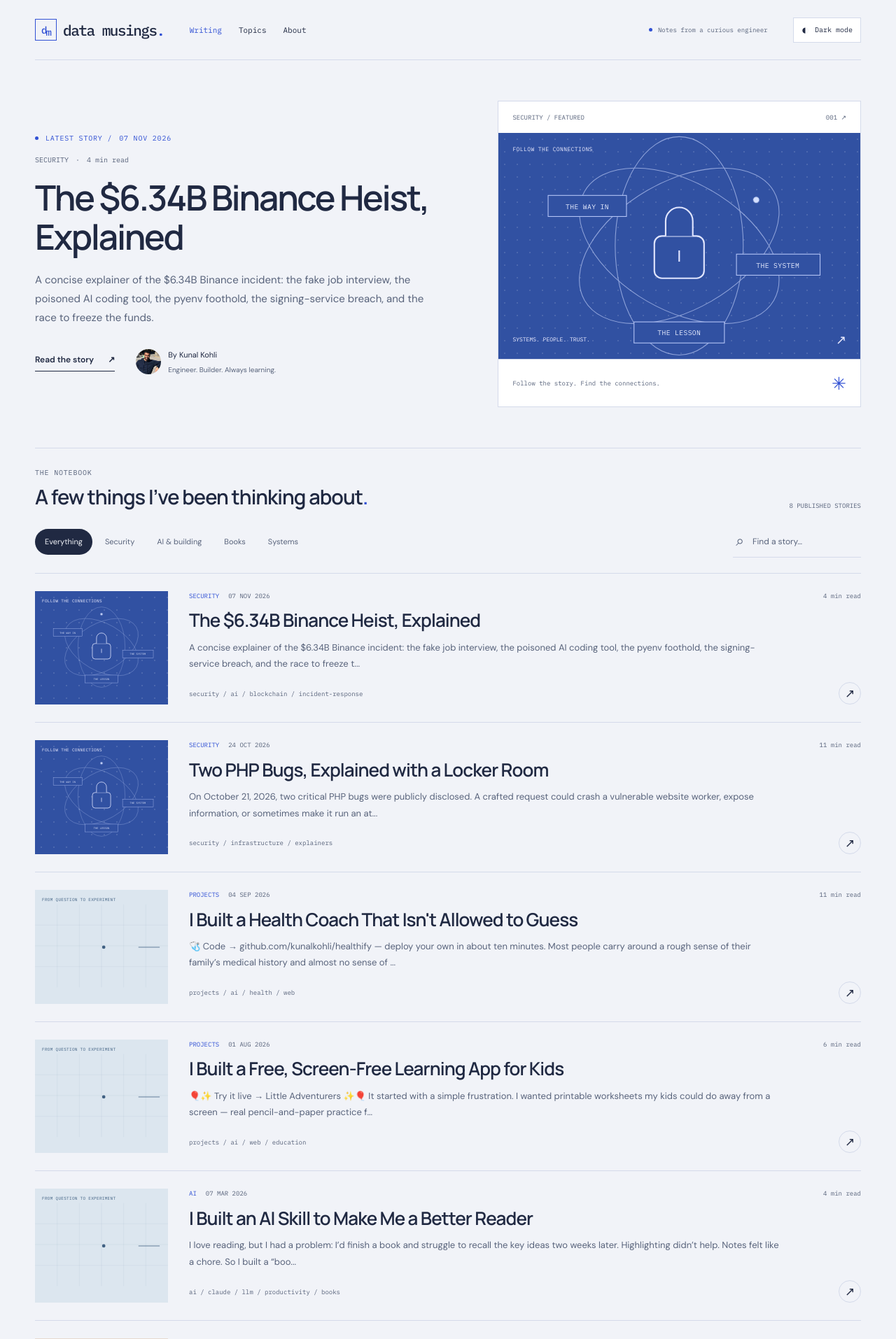
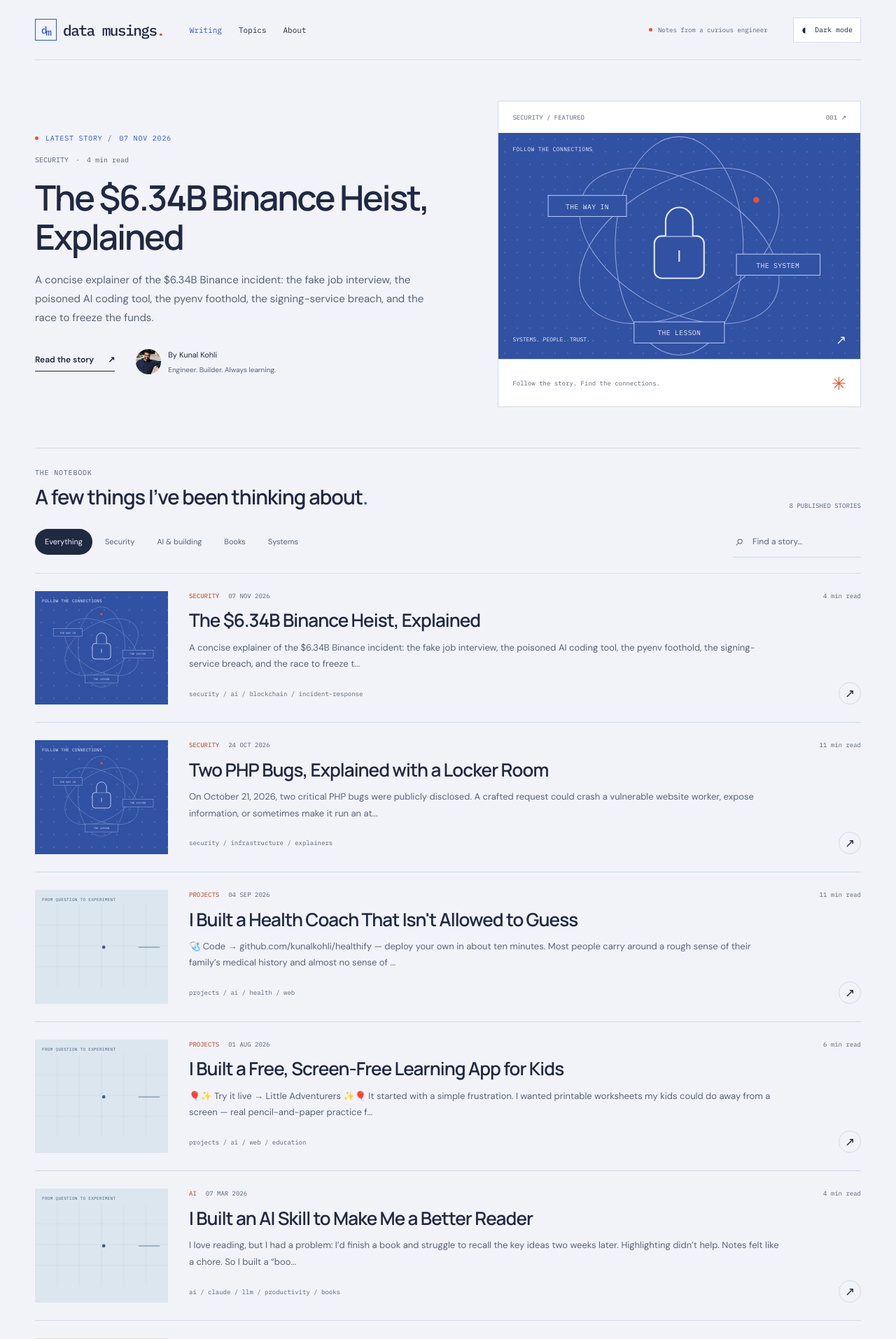
Before and after one commit to kunalkohli/kunalkohli.github.io, a Jekyll site: the page built from index.html, in a window 1280 px wide. Shown: the top 1914 px of the page at 70% size. Built offline with Jekyll 4.4.1, drawn with Linux system fonts in a browser that asks for light colours.

Commit message:
Add grapefruit accent for signature marks and highlights

```diff
--- a/css/site.css
+++ b/css/site.css
@@ -7,6 +7,8 @@
   --muted: #58637b;
   --line: #d4daea;
   --accent: #3151d4;
+  --citrus: #e9532f;
+  --citrus-ink: #b03d1e;
   --soft: #e2e8ff;
   --body: "DM Sans", system-ui, sans-serif;
   --heading: "Manrope", system-ui, sans-serif;
@@ -20,6 +22,8 @@
   --muted: #aebad7;
   --line: #364260;
   --accent: #a4b7ff;
+  --citrus: #ff9273;
+  --citrus-ink: #ffa98d;
   --soft: #2b3658;
 }
 * { box-sizing: border-box; }
@@ -40,14 +44,14 @@ button:focus-visible, a:focus-visible, input:focus-visible, summary:focus-visibl
 .site-header { background: var(--bg); }
 .site-nav { min-height: 86px; display: flex; align-items: center; gap: 36px; border-bottom: 1px solid var(--line); }
 .wordmark { display: inline-flex; align-items: center; gap: 9px; font: 500 21px var(--mono); letter-spacing: -.07em; white-space: nowrap; }
-.wordmark-period { color: var(--accent); }
+.wordmark-period { color: var(--citrus); }
 .brand-mark { height: 31px; width: 31px; border: 1px solid var(--accent); color: var(--accent); display: inline-flex; align-items: center; justify-content: center; font-size: 14px; letter-spacing: -.14em; }
 .brand-mark > span { position: relative; top: 3px; }
 .nav-links { display: flex; align-items: center; gap: 24px; font: 11px var(--mono); }
 .nav-links a { padding-block: 10px; }
 .nav-links a:hover, .nav-links a[aria-current="page"] { color: var(--accent); }
 .nav-note { margin-left: auto; display: flex; gap: 8px; align-items: center; font: 9px var(--mono); color: var(--muted); }
-.nav-note > span, .status-dot { width: 5px; height: 5px; border-radius: 50%; background: var(--accent); flex-shrink: 0; }
+.nav-note > span, .status-dot { width: 5px; height: 5px; border-radius: 50%; background: var(--citrus); flex-shrink: 0; }
 .theme-toggle { display: inline-flex; align-items: center; justify-content: center; gap: 8px; padding: 7px 11px; font: 10px var(--mono); border: 1px solid var(--line); background: var(--surface); min-height: 36px; white-space: nowrap; }
 [data-theme-icon] { font: 19px/1 var(--body); }
 .eyebrow { font: 10px/1.7 var(--mono); color: var(--muted); letter-spacing: .08em; margin: 0 0 16px; text-transform: uppercase; }
@@ -67,7 +71,7 @@ button:focus-visible, a:focus-visible, input:focus-visible, summary:focus-visibl
 .latest-visual { display: block; border: 1px solid var(--line); background: var(--soft); min-width: 0; transition: border-color .2s; }
 .latest-visual:hover { border-color: var(--accent); }
 .visual-caption, .visual-foot { display: flex; align-items: center; justify-content: space-between; gap: 12px; padding: 17px 20px; background: var(--surface); font: 9px var(--mono); color: var(--muted); }
-.visual-foot { border-top: 1px solid var(--line); }.visual-foot > span:last-child { font-size: 25px; color: var(--accent); }
+.visual-foot { border-top: 1px solid var(--line); }.visual-foot > span:last-child { font-size: 25px; color: var(--citrus); }
 .post-art { position: relative; min-height: 160px; height: 100%; color: #ececff; overflow: hidden; background-size: 18px 18px; }
 .post-art svg { display: block; width: 100%; height: 100%; max-height: 400px; }
 .art-tag { position: absolute; top: 18px; left: 20px; z-index: 1; font: 8px var(--mono); letter-spacing: .05em; }
@@ -77,7 +81,7 @@ button:focus-visible, a:focus-visible, input:focus-visible, summary:focus-visibl
 .art-orbits { stroke: #cedaff; stroke-width: 1; opacity: .6; }
 .art-lock { stroke: #e0e5ff; stroke-width: 2; fill: #3151a2; }
 .art-labels rect { fill: #3151a2; stroke: #b5c5f7; stroke-width: 1; }.art-labels text { fill: #e8edff; font: 9px var(--mono); letter-spacing: .04em; }
-.orbit-dot { fill: #d3dfff; transform-origin: 240px 150px; animation: orbit 28s linear infinite; }
+.orbit-dot { fill: var(--citrus); transform-origin: 240px 150px; animation: orbit 28s linear infinite; }
 .art-building { background: #dce6ef; color: #416183; }.art-grid { stroke: #41618325; }.art-chart { stroke: #416183; stroke-width: 2; stroke-linejoin: round; stroke-dasharray: 650; stroke-dashoffset: 650; animation: draw 2.4s ease forwards; }
 .art-books { background: #e5d9cf; color: #6c5141; }.art-books svg { stroke: #866851; stroke-width: 1.5; }.art-books rect { fill: #f4e6d7; }
 .art-systems { background: #dce1f4; color: #47619f; }.art-systems svg { stroke: #47619f; stroke-width: 1.5; }.art-systems svg > rect { fill: #b9c8f3; }.system-wires { stroke-dasharray: 3 5; }
@@ -91,10 +95,10 @@ button:focus-visible, a:focus-visible, input:focus-visible, summary:focus-visibl
 .story-list { margin-top: 22px; border-top: 1px solid var(--line); }
 .story { display: grid; grid-template-columns: 190px minmax(0,1fr); gap: 30px; padding: 25px 0; border-bottom: 1px solid var(--line); }
 .story-art-link { display: block; min-width: 0; overflow: hidden; background: var(--soft); }.story .post-art { min-height: 160px; }.story .post-art svg { height: 160px; }.story .art-tag { font-size: 6px; left: 10px; top: 10px; }.story .art-caption { display: none; }
-.story-body { min-width: 0; }.story-meta { display: flex; gap: 13px; flex-wrap: wrap; font: 9px/1.6 var(--mono); color: var(--muted); text-transform: uppercase; }.story-meta > span:first-child { color: var(--accent); }.story-meta .read-time { margin-left: auto; text-transform: none; }
+.story-body { min-width: 0; }.story-meta { display: flex; gap: 13px; flex-wrap: wrap; font: 9px/1.6 var(--mono); color: var(--muted); text-transform: uppercase; }.story-meta > span:first-child { color: var(--citrus-ink); }.story-meta .read-time { margin-left: auto; text-transform: none; }
 .story h2 { font: 600 26px/1.25 var(--heading); letter-spacing: -.035em; margin: 11px 0; }.story h2 a:hover { color: var(--accent); }.story-body > p { font-size: 13px; line-height: 1.8; color: var(--muted); margin: 0 0 15px; max-width: 850px; }
-.story-footer { display: flex; gap: 20px; align-items: center; justify-content: space-between; color: var(--muted); font: 9px/1.7 var(--mono); }.story-footer > span { overflow-wrap: anywhere; }.round-link { border: 1px solid var(--line); border-radius: 50%; width: 32px; height: 32px; display: grid; place-items: center; font: 17px var(--body); color: var(--ink); flex-shrink: 0; transition: background .2s, color .2s; }.round-link:hover { background: var(--ink); color: var(--bg); }
-.empty-state { padding-block: 35px; color: var(--muted); }.notebook-note { display: flex; align-items: center; gap: 24px; padding-block: 28px; border-block: 1px solid var(--line); margin-top: 30px; }.spark { color: var(--accent); font-size: 32px; line-height: 1; }.notebook-note p { font: 14px/1.8 var(--mono); margin: 0; }.notebook-note p strong { font-weight: 500; }.notebook-note .text-link { margin-left: auto; }
+.story-footer { display: flex; gap: 20px; align-items: center; justify-content: space-between; color: var(--muted); font: 9px/1.7 var(--mono); }.story-footer > span { overflow-wrap: anywhere; }.round-link { border: 1px solid var(--line); border-radius: 50%; width: 32px; height: 32px; display: grid; place-items: center; font: 17px var(--body); color: var(--ink); flex-shrink: 0; transition: background .2s, color .2s; }.round-link:hover { background: var(--citrus); border-color: var(--citrus); color: #fff; }
+.empty-state { padding-block: 35px; color: var(--muted); }.notebook-note { display: flex; align-items: center; gap: 24px; padding-block: 28px; border-block: 1px solid var(--line); margin-top: 30px; }.spark { color: var(--citrus); font-size: 32px; line-height: 1; }.notebook-note p { font: 14px/1.8 var(--mono); margin: 0; }.notebook-note p strong { font-weight: 500; }.notebook-note .text-link { margin-left: auto; }
 .site-footer { display: flex; align-items: center; gap: 28px; padding-block: 35px; }.site-footer .wordmark { font-size: 19px; }.site-footer > div > p { font-size: 11px; color: var(--muted); margin: 7px 0 0; }.site-footer nav { display: flex; flex-wrap: wrap; gap: 20px; font-size: 11px; margin-left: auto; }.site-footer nav a:hover { color: var(--accent); }.footer-credit { color: var(--muted); font: 8px var(--mono); }
 /* Articles: existing content is retained verbatim. */
 .post-header { padding: 32px 0 40px; max-width: 1080px; margin: 0 auto; }.back-link { color: var(--muted); font-size: 11px; display: inline-flex; margin-bottom: 32px; }.post-topics { display: flex; flex-wrap: wrap; gap: 8px 15px; color: var(--accent); font: 10px/1.7 var(--mono); text-transform: uppercase; }.post-topics a:hover { text-decoration: underline; }
@@ -107,7 +111,7 @@ button:focus-visible, a:focus-visible, input:focus-visible, summary:focus-visibl
 .post-layout:not(:has(.post-toc)) .post-content, .post-layout.no-toc .post-content { grid-column: 1; }
 .post-toc { position: sticky; top: 24px; max-height: calc(100svh - 48px); overflow-y: auto; scrollbar-width: thin; }
 .toc-disclosure summary { display: flex; justify-content: space-between; gap: 10px; font: 9px/1.7 var(--mono); color: var(--muted); letter-spacing: .08em; cursor: pointer; padding-block: 4px 16px; list-style: none; }.toc-disclosure summary::-webkit-details-marker { display: none; }.toc-disclosure[open] summary > span { transform: rotate(180deg); }
-.post-toc ol { list-style: none; margin: 0; padding: 0; }.post-toc a { display: block; color: var(--muted); padding: 10px 3px; border-bottom: 1px solid var(--line); font-size: 11px; line-height: 1.6; overflow-wrap: anywhere; }.post-toc a[aria-current="location"] { color: var(--accent); font-weight: 600; border-bottom-color: var(--accent); }.post-toc a:hover { color: var(--accent); }.toc-footnote { font: 11px/1.9 var(--mono); margin-top: 28px; color: var(--muted); }.toc-footnote > span { display: block; font: 30px var(--body); color: var(--accent); margin-bottom: 8px; }
+.post-toc ol { list-style: none; margin: 0; padding: 0; }.post-toc a { display: block; color: var(--muted); padding: 10px 3px; border-bottom: 1px solid var(--line); font-size: 11px; line-height: 1.6; overflow-wrap: anywhere; }.post-toc a[aria-current="location"] { color: var(--accent); font-weight: 600; border-bottom-color: var(--accent); }.post-toc a:hover { color: var(--accent); }.toc-footnote { font: 11px/1.9 var(--mono); margin-top: 28px; color: var(--muted); }.toc-footnote > span { display: block; font: 30px var(--body); color: var(--citrus); margin-bottom: 8px; }
 .post-content { min-width: 0; font-size: 17px; line-height: 1.85; overflow-wrap: break-word; }
 .post-content > :is(p, ul, ol, h2, h3, h4, h5, h6, blockquote, pre, .highlight) { max-width: 760px; }
 .post-content p { margin: 0 0 1.35em; }.post-content h1, .post-content h2, .post-content h3, .post-content h4, .post-content h5, .post-content h6 { color: var(--ink); line-height: 1.3; letter-spacing: -.025em; font-family: var(--heading); font-weight: 600; margin: 1.7em 0 .75em; scroll-margin-top: 85px; }.post-content h2 { font-size: 30px; }.post-content h3 { font-size: 24px; }.post-content h4 { font-size: 21px; }.post-content h5, .post-content h6 { font-size: 18px; }.post-content > :first-child { margin-top: 0; }
@@ -119,7 +123,7 @@ code, pre { font-family: var(--mono); }.post-content code { padding: 2px 5px; ba
 .post-content .mermaid { overflow-x: auto; margin: 1.5em 0; min-width: 0; font-size: 13px; white-space: pre-wrap; }.post-content .mermaid > svg { display: block; height: auto; }.post-content .mermaid[data-processed] { white-space: normal; }.post-content .diagram-error { color: var(--muted); font-size: 12px; }
 .post-content .mermaid p { margin: 0; font: inherit; line-height: inherit; }
 .post-end { display: flex; align-items: center; gap: 22px; border-block: 1px solid var(--line); margin-top: 45px; padding-block: 25px; }.post-end > p { margin: 0; font: 12px var(--mono); }.post-end .text-link { margin-left: auto; }
-.reading-progress { position: fixed; top: 0; left: 0; width: 100%; height: 3px; z-index: 30; pointer-events: none; }.reading-progress span { display: block; height: 100%; width: 0; background: var(--accent); }
+.reading-progress { position: fixed; top: 0; left: 0; width: 100%; height: 3px; z-index: 30; pointer-events: none; }.reading-progress span { display: block; height: 100%; width: 0; background: var(--citrus); }
 /* Compatibility for the existing authored PHP diagrams, not a rewrite. */
 #post.php-locker-post { max-width: 1440px; margin-inline: auto; }
 #post .php-explainer > :is(p, ol, ul, h2, h3) { max-width: 760px; }
```
Also changed, not shown: README.md.
